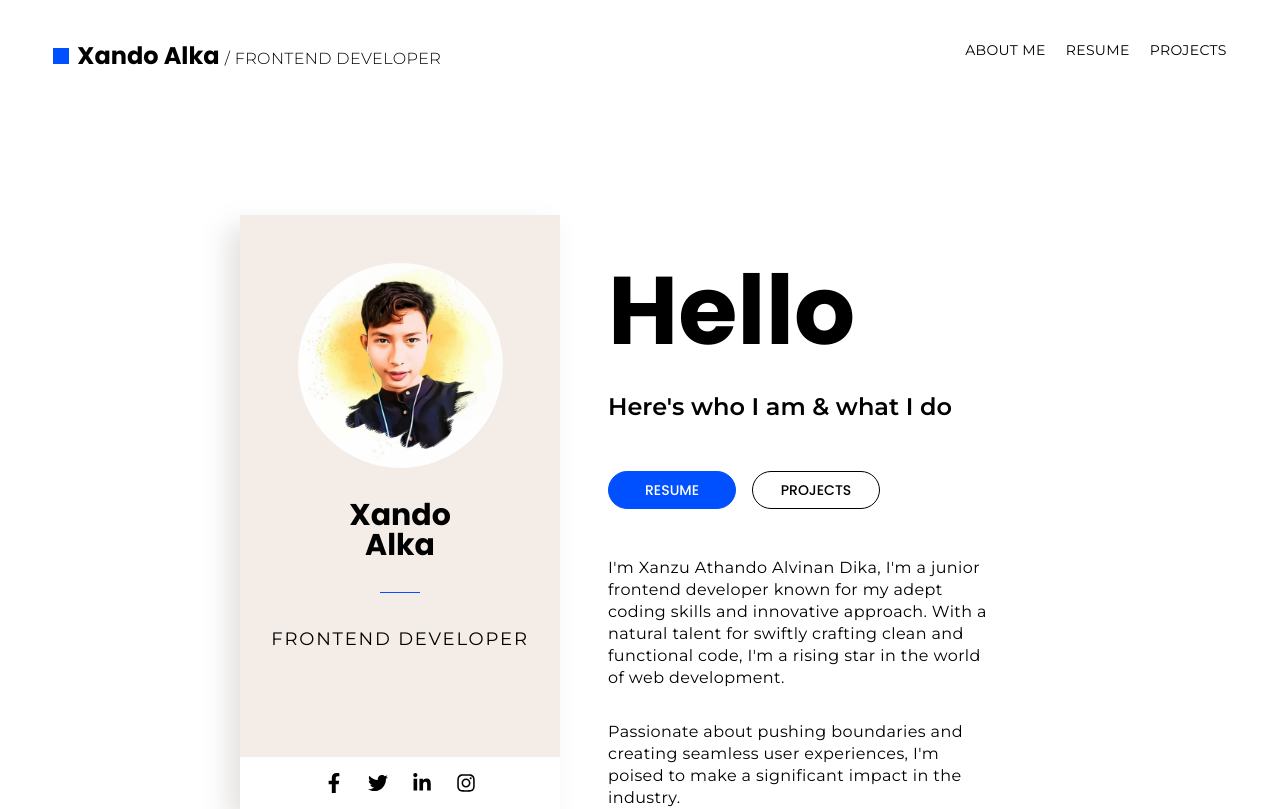
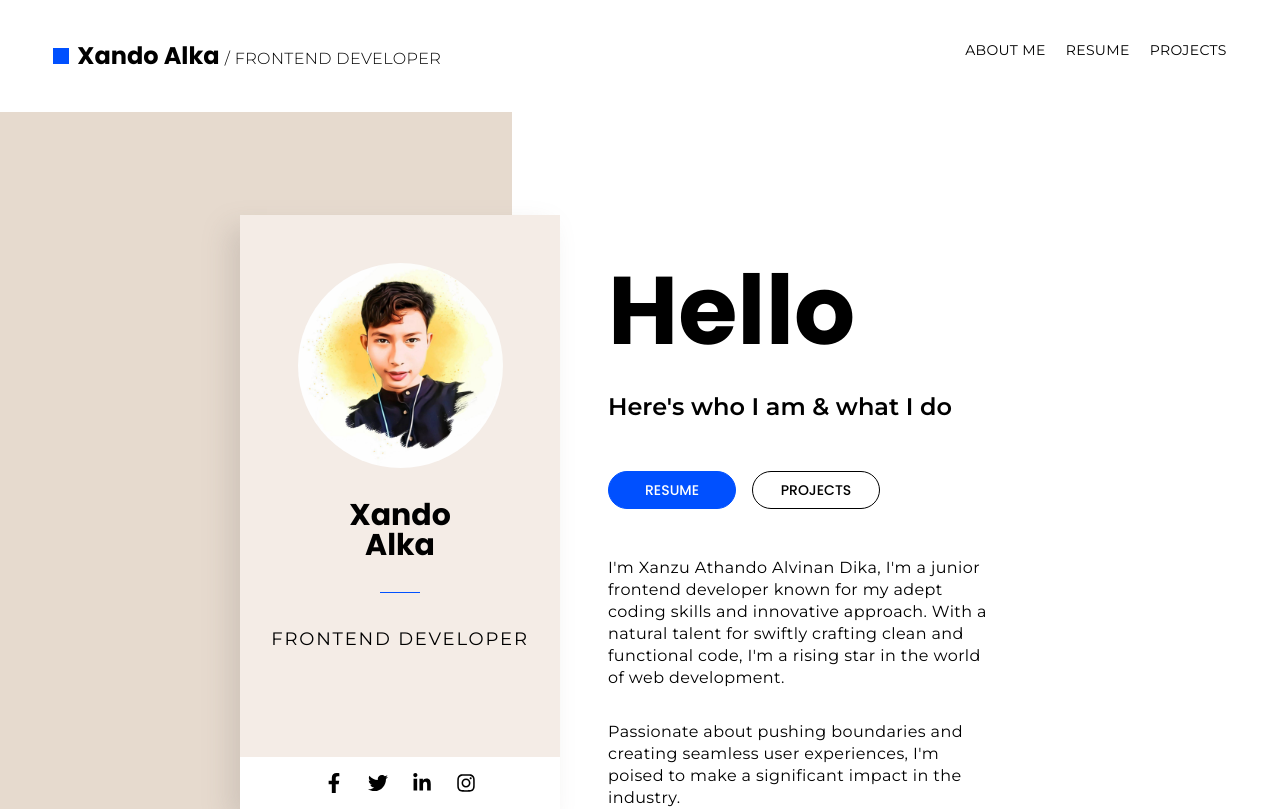
Before and after one commit to xandoalka/Business-CV, a React (Vite) app: page / in a window 1280 px wide. Shown: the top 809 px of the page. Built offline with nearby package versions, Linux system fonts and the light colour scheme.

Commit message:
debugging

```diff
--- a/src/components/Hero.jsx
+++ b/src/components/Hero.jsx
@@ -5,7 +5,7 @@ import { Link } from "react-router-dom"
 const Hero = () => {
     return (
         <main className="h-screen relative">
-            <div className="bg-[#e6dace] w-2/5 h-full -z-20 hidden"></div>
+            <div className="bg-[#e6dace] w-2/5 h-full -z-20"></div>
             <div className="absolute w-[62.5%] top-1/2 left-1/2 -translate-x-1/2 -translate-y-1/2 z-0 flex">
                 <div className="bg-[#f4ece6] w-2/5 flex flex-col justify-between shadow-[-12px_12px_25px_0_rgba(138,131,124,0.23)]">
                     <div className="flex flex-col items-center gap-8 py-12">
```
